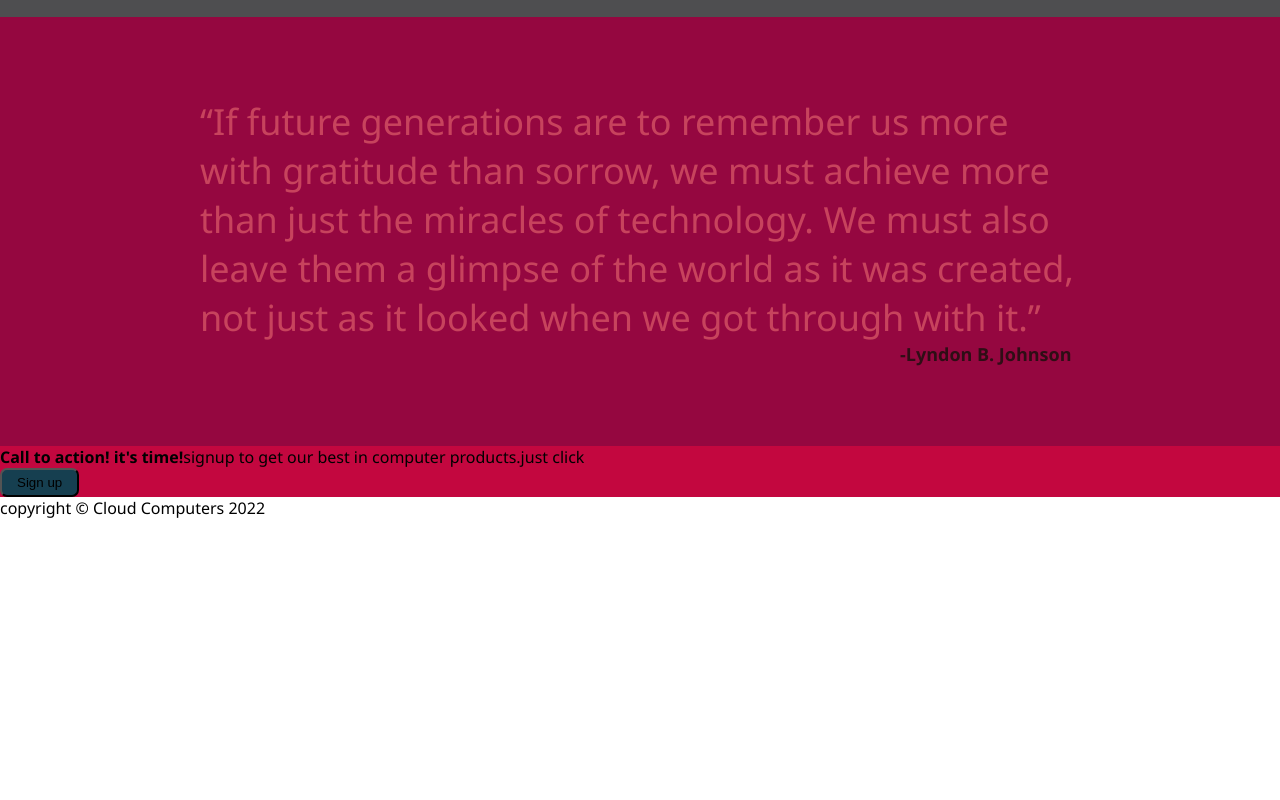
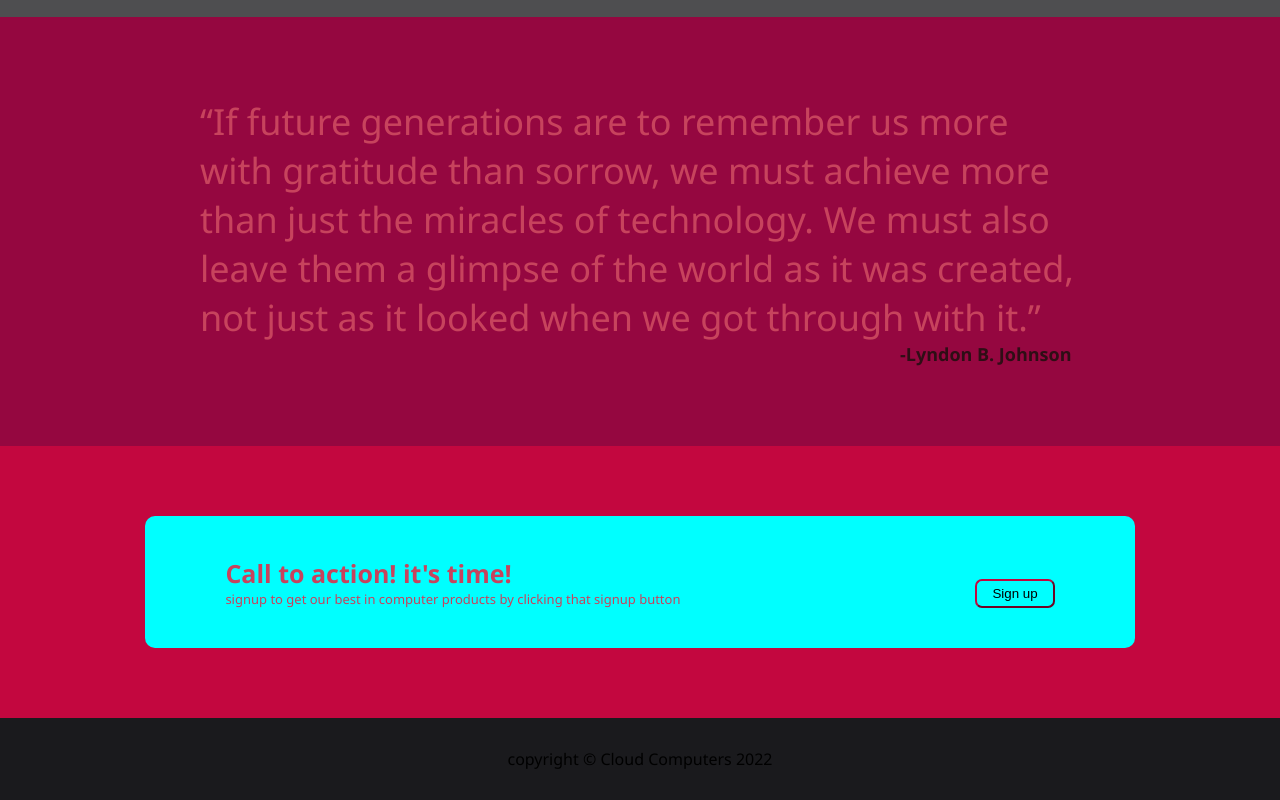
Before and after one commit to Namelezz-code/foundations_-landing-page-, a plain HTML site: page index.html in a window 1280 px wide. Shown: the part 990-1790 px from the top of the page. Before the commit the page ends 1509 px from the top, so only its background shows below. Drawn offline with Linux system fonts and the light colour scheme.

Commit message:
index.html style.css

```diff
--- a/index.html
+++ b/index.html
@@ -65,8 +65,8 @@
  <div class="section4">
      <div class="bottom">
          <div class="call">
-            <div><strong>Call to action! it's time!</strong></div>
-            <div>signup to get our best in computer products.just click</div>
+            <div class="to"><strong>Call to action! it's time!</strong></div>
+            <div class="to2">signup to get our best in computer products by clicking that signup button </div>
          </div>
         <div><button>Sign up</button></div>
      </div>
--- a/style.css
+++ b/style.css
@@ -60,7 +60,8 @@ a {
 button {
     padding: 5px 15px 5px 15px;
     border-radius: 7px;
-    background-color: #163f50;
+    background-color: aqua;
+    border-color: #c3073f;
 }
 
 .section2 {
@@ -123,8 +124,35 @@ button {
     background-color: #c3073f;
     display: flex;
     flex-direction: row;
+    padding: 70px;
+    justify-content: center;
+    align-items: center;
 }
 .call {
     display: flex;
-    flex-direction: row;
+    flex-direction: column;
+    width: 750px;
 }
+
+.bottom {
+    display: flex;
+    background-color: aqua;
+    padding: 40px 80px 40px 80px;
+    align-items: flex-end;
+    border-radius: 10px;
+}
+.to {
+    font-size: 25px;
+    color: #c7435d;
+}
+.to2 {
+    font-size: small;
+    color: #c7435d;
+}
+.footer {
+    display: flex;
+    justify-content: center;
+    align-items: center;
+    padding: 30px;
+    background-color: #1A1A1D;
+}
```
